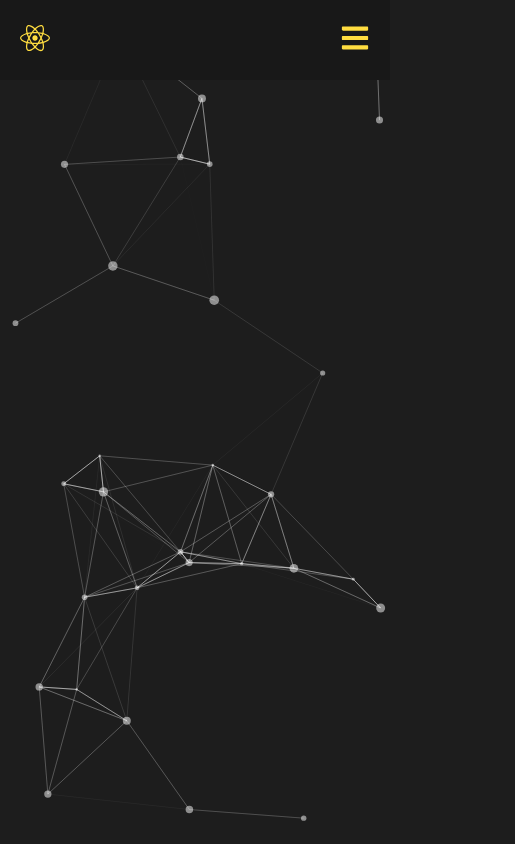
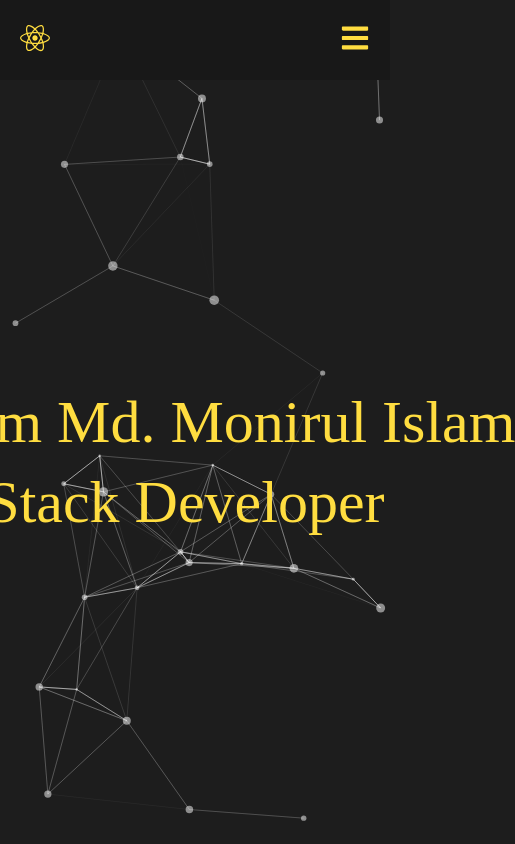
Before and after one commit to Md-Monirul-Islam/react-portfolio, a React (Create React App) app: page / in a window 390 px wide. Shown: the whole page, 515 px wide, since content can reach past the window. Built offline with nearby package versions, Linux system fonts and the light colour scheme.

Commit message:
design home page

```diff
--- a/src/App.css
+++ /dev/null
@@ -1,38 +0,0 @@
-.App {
-  text-align: center;
-}
-
-.App-logo {
-  height: 40vmin;
-  pointer-events: none;
-}
-
-@media (prefers-reduced-motion: no-preference) {
-  .App-logo {
-    animation: App-logo-spin infinite 20s linear;
-  }
-}
-
-.App-header {
-  background-color: #282c34;
-  min-height: 100vh;
-  display: flex;
-  flex-direction: column;
-  align-items: center;
-  justify-content: center;
-  font-size: calc(10px + 2vmin);
-  color: white;
-}
-
-.App-link {
-  color: #61dafb;
-}
-
-@keyframes App-logo-spin {
-  from {
-    transform: rotate(0deg);
-  }
-  to {
-    transform: rotate(360deg);
-  }
-}
--- a/src/App.js
+++ b/src/App.js
@@ -1,4 +1,4 @@
-import "./App.css";
+import "./App.scss";
 import { Routes, Route, useLocation } from "react-router-dom";
 import Particles from "react-tsparticles";
 import { loadFull } from "tsparticles";
@@ -35,6 +35,7 @@ function App() {
       <Navbar />
 
       {/* Main page content */}
+      <div className="App__main-page-content">
         <Routes>
           <Route index path="/" element={<Home />} />
           <Route path="/about/" element={<About />} />
@@ -44,6 +45,7 @@ function App() {
           <Route path="/contact/" element={<Contact />} />
         </Routes>
       </div>
+    </div>
   );
 }
 
--- /dev/null
+++ b/src/App.scss
@@ -0,0 +1,7 @@
+.App{
+    height: 100%;
+
+    &__main-page-content{
+        height: calc(100% - 80px);
+    }
+}
--- a/src/containers/home/index.jsx
+++ b/src/containers/home/index.jsx
@@ -1,11 +1,18 @@
 import React from "react";
+import './styles.scss';
 
 
 const Home = () => {
     return (
-        <div>
-            Home Page
-        </div>
+        <section id="home" className="home">
+            <div className="home__text-wrapper">
+                <h1>
+                    Hi, I'm Md. Monirul Islam
+                    <br />
+                    Full Stack Developer
+                </h1>
+            </div>
+        </section>
     )
 }
 export default Home;
--- a/src/containers/home/styles.scss
+++ b/src/containers/home/styles.scss
@@ -0,0 +1,57 @@
+.home{
+    position: relative;
+    height: 100%;
+    display: flex;
+    justify-content: center;
+    align-content: center;
+
+    &__text-wrapper{
+        display: flex;
+        align-content: center;
+        flex-direction: column;
+        justify-content: center;
+
+        h1{
+            color: var(--yellow-theme-main-color);
+            margin: 0px;
+            font-weight: 500;
+            font-size: 8rem;
+            line-height: 10rem;
+            position: relative;
+            overflow: hidden;
+            white-space: nowrap;
+            animation: typingEffectAnimation 2.5s steps(30,end);
+        }
+    }
+}
+
+@media only screen and (max-width : 550px) {
+    .home__text-wrapper h1{
+        font-size: 3rem;
+        line-height: 5rem;
+    }
+}
+
+@media only screen and (max-width : 551px) and (max-width : 768px) {
+    .home__text-wrapper h1{
+        font-size: 4rem;
+        line-height: 6rem;
+    }
+}
+
+@media only screen and (max-width : 769px) and (max-width : 990px) {
+    .home__text-wrapper h1{
+        font-size: 6rem;
+        line-height: 8rem;
+    }
+}
+
+@keyframes typingEffectAnimation {
+    from{
+        width: 0;
+    }
+
+    to{
+        width: 100%;
+    }
+}
```
Lines whose indentation alone changed are shown as unchanged.
